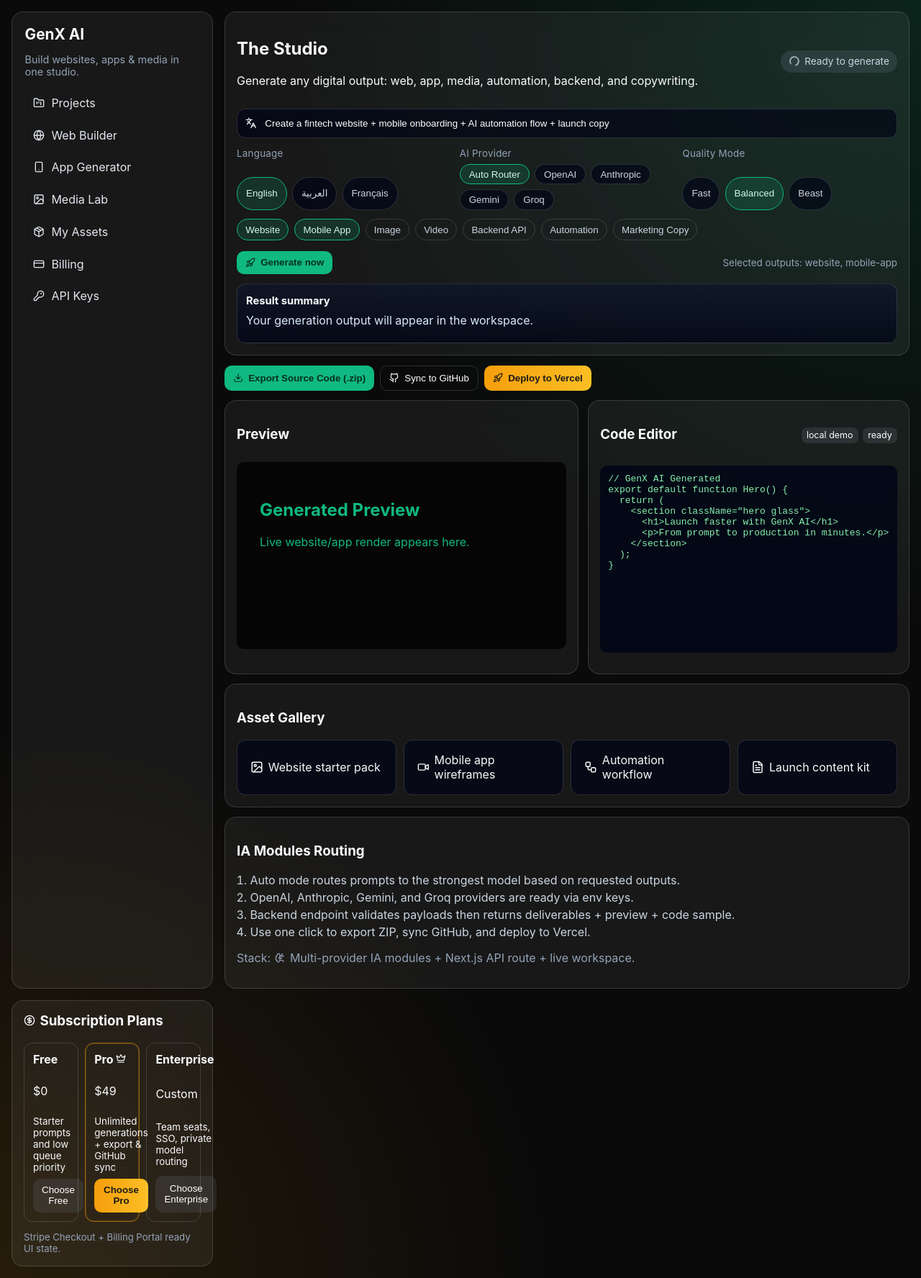
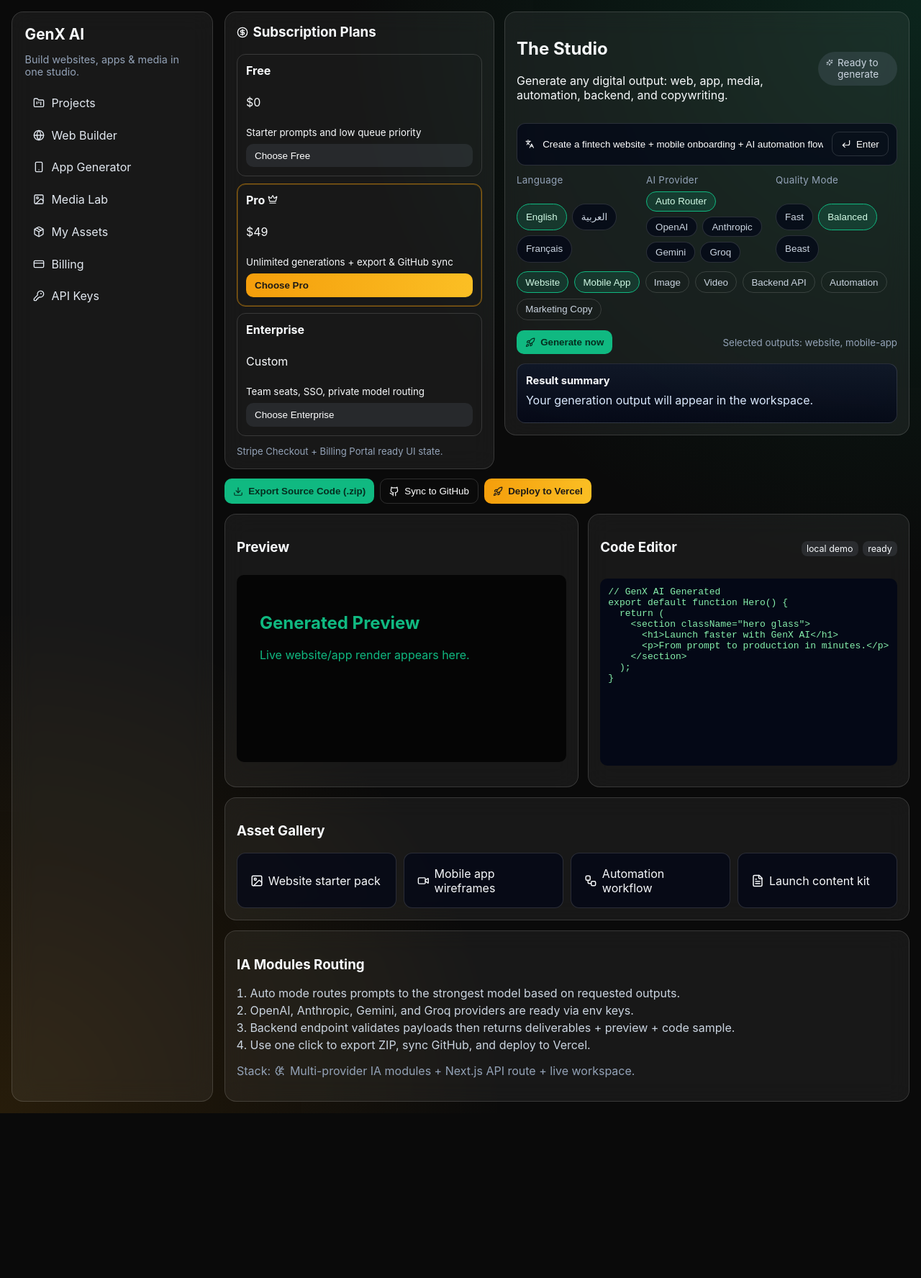
Before and after one commit to dyasse/ia-all-in-one, a Next.js app: page / in a window 1280 px wide. Shown: the whole page at 72% size. After the commit the page ends 1547 px from the top, so only its background shows below. Built offline with nearby package versions, Linux system fonts and the light colour scheme.

Commit message:
Revamp studio layout and generation controls

```diff
--- a/app/globals.css
+++ b/app/globals.css
@@ -71,6 +71,13 @@
 .nav-item:hover { background: rgba(16, 185, 129, 0.18); }
 
 .genx-main { display: flex; flex-direction: column; gap: 0.85rem; }
+
+.top-zone {
+  display: grid;
+  grid-template-columns: minmax(260px, 0.8fr) minmax(0, 1.2fr);
+  gap: 0.85rem;
+  align-items: start;
+}
 .card { padding: 1rem; }
 
 .studio-head { display: flex; justify-content: space-between; gap: 1rem; align-items: center; }
@@ -198,8 +205,9 @@
 .asset-grid { display: grid; grid-template-columns: repeat(auto-fit, minmax(170px, 1fr)); gap: 0.65rem; }
 .asset { border: 1px solid var(--border); border-radius: 12px; padding: 1.1rem; display: flex; gap: 0.45rem; align-items: center; background: rgba(2, 6, 23, 0.7); }
 
+.pricing-modal { height: 100%; }
 .pricing-modal h3 { display: inline-flex; gap: 0.4rem; align-items: center; margin-top: 0; }
-.pricing-grid { display: grid; grid-template-columns: repeat(3, minmax(0, 1fr)); gap: 0.6rem; }
+.pricing-grid { display: grid; grid-template-columns: 1fr; gap: 0.6rem; }
 .tier { border: 1px solid var(--border); border-radius: 12px; padding: 0.75rem; display: grid; gap: 0.5rem; }
 .tier-pro { border-color: rgba(245, 158, 11, 0.55); box-shadow: 0 0 0 1px rgba(245, 158, 11, 0.2) inset; }
 .stripe { color: var(--muted); font-size: 0.82rem; margin-bottom: 0; }
@@ -210,6 +218,7 @@
 @media (max-width: 1060px) {
   .genx-shell { grid-template-columns: 1fr; }
   .sidebar { position: relative; min-height: auto; }
+  .top-zone { grid-template-columns: 1fr; }
   .workspace { grid-template-columns: 1fr; }
   .pricing-grid { grid-template-columns: 1fr; }
   .settings-grid { grid-template-columns: 1fr; }
--- a/app/page.tsx
+++ b/app/page.tsx
@@ -1,7 +1,5 @@
 'use client';
 
-import { useState } from 'react';
-import { motion } from 'framer-motion';
 import {
   Sidebar,
   StudioHeader,
@@ -11,6 +9,7 @@
   PricingModal,
   ArchitectureGuide
 } from '@/components/dashboard';
+import { useState } from 'react';
 import type { GenerationResult } from '@/types/generation';
 
 export default function Page() {
@@ -20,19 +19,15 @@
     <main className="genx-shell">
       <Sidebar />
       <section className="genx-main">
-        <StudioHeader onResult={setResult} />
+        <div className="top-zone">
+          <PricingModal />
+          <StudioHeader onResult={setResult} />
+        </div>
         <FeatureBar />
         <Workspace result={result} />
         <AssetGallery result={result} />
         <ArchitectureGuide />
       </section>
-      <motion.div
-        initial={{ opacity: 0, scale: 0.95 }}
-        animate={{ opacity: 1, scale: 1 }}
-        transition={{ duration: 0.35, delay: 0.15 }}
-      >
-        <PricingModal />
-      </motion.div>
     </main>
   );
 }
--- a/components/dashboard.tsx
+++ b/components/dashboard.tsx
@@ -20,7 +20,11 @@
   CircleDollarSign,
   BrainCircuit,
   Workflow,
-  FileText
+  FileText,
+  CornerDownLeft,
+  CheckCircle2,
+  AlertTriangle,
+  Sparkles
 } from 'lucide-react';
 import { Button } from '@/components/ui/button';
 import { Card } from '@/components/ui/card';
@@ -151,7 +155,15 @@
           <p>Generate any digital output: web, app, media, automation, backend, and copywriting.</p>
         </div>
         <div className={`status status-${status}`}>
-          <LoaderCircle className="spin" size={16} />
+          {status === 'running' ? (
+            <LoaderCircle className="spin" size={16} />
+          ) : status === 'success' ? (
+            <CheckCircle2 size={16} />
+          ) : status === 'error' ? (
+            <AlertTriangle size={16} />
+          ) : (
+            <Sparkles size={16} />
+          )}
           {status === 'running'
             ? 'Generation in progress...'
             : status === 'success'
@@ -167,7 +179,16 @@
           placeholder="Describe your product... صف تطبيقك... Décris ton app..."
           value={prompt}
           onChange={(event) => setPrompt(event.target.value)}
+          onKeyDown={(event) => {
+            if (event.key === 'Enter' && !event.shiftKey) {
+              event.preventDefault();
+              void handleGenerate();
+            }
+          }}
         />
+        <Button variant="outline" onClick={() => void handleGenerate()} disabled={status === 'running'}>
+          <CornerDownLeft size={14} /> Enter
+        </Button>
       </div>
       <div className="settings-grid">
         <div className="language-row">
@@ -231,7 +252,7 @@
         />
       </div>
       <div className="generate-row">
-        <Button onClick={handleGenerate} disabled={status === 'running'}>
+        <Button onClick={() => void handleGenerate()} disabled={status === 'running'}>
           {status === 'running' ? <LoaderCircle className="spin" size={14} /> : <Rocket size={14} />}
           {status === 'running' ? 'Generating...' : 'Generate now'}
         </Button>
```
